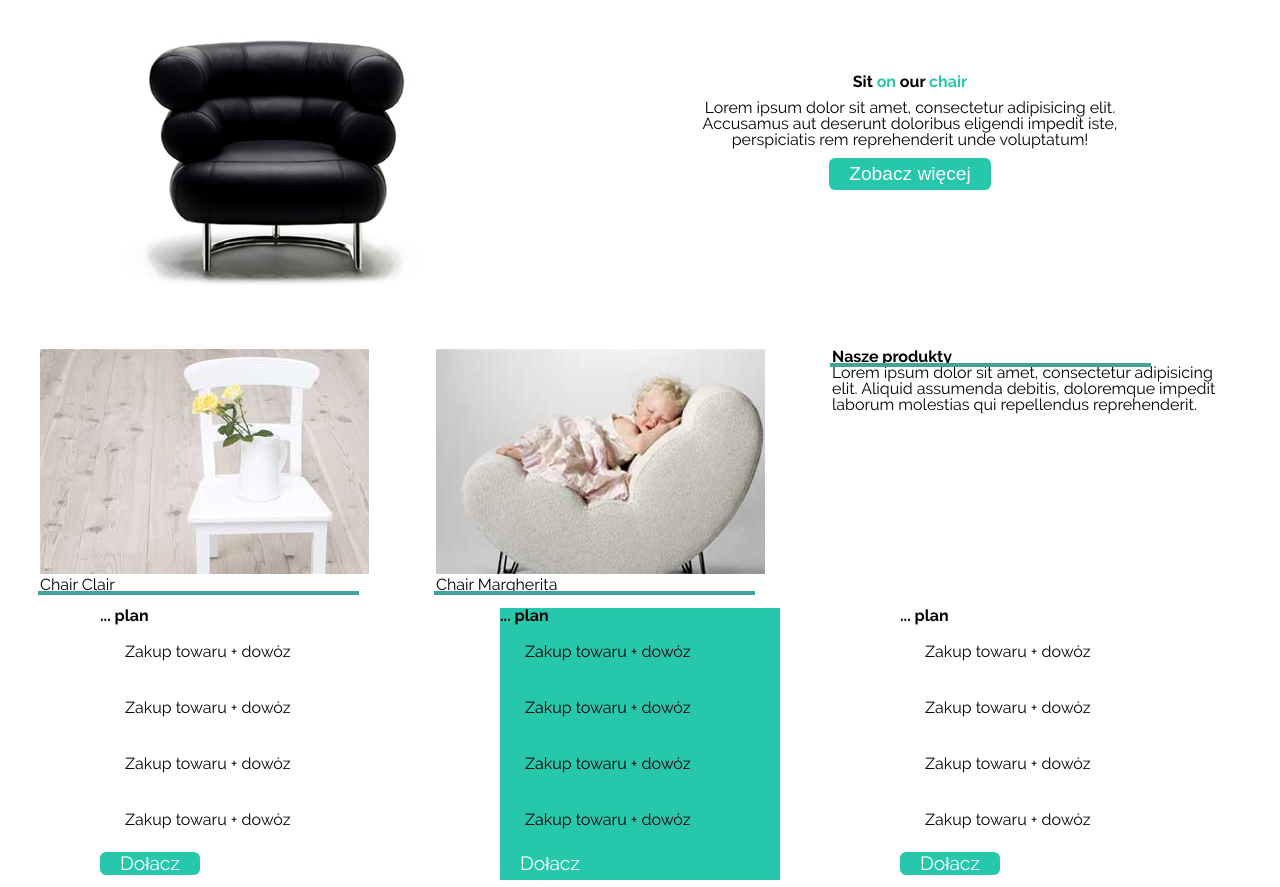
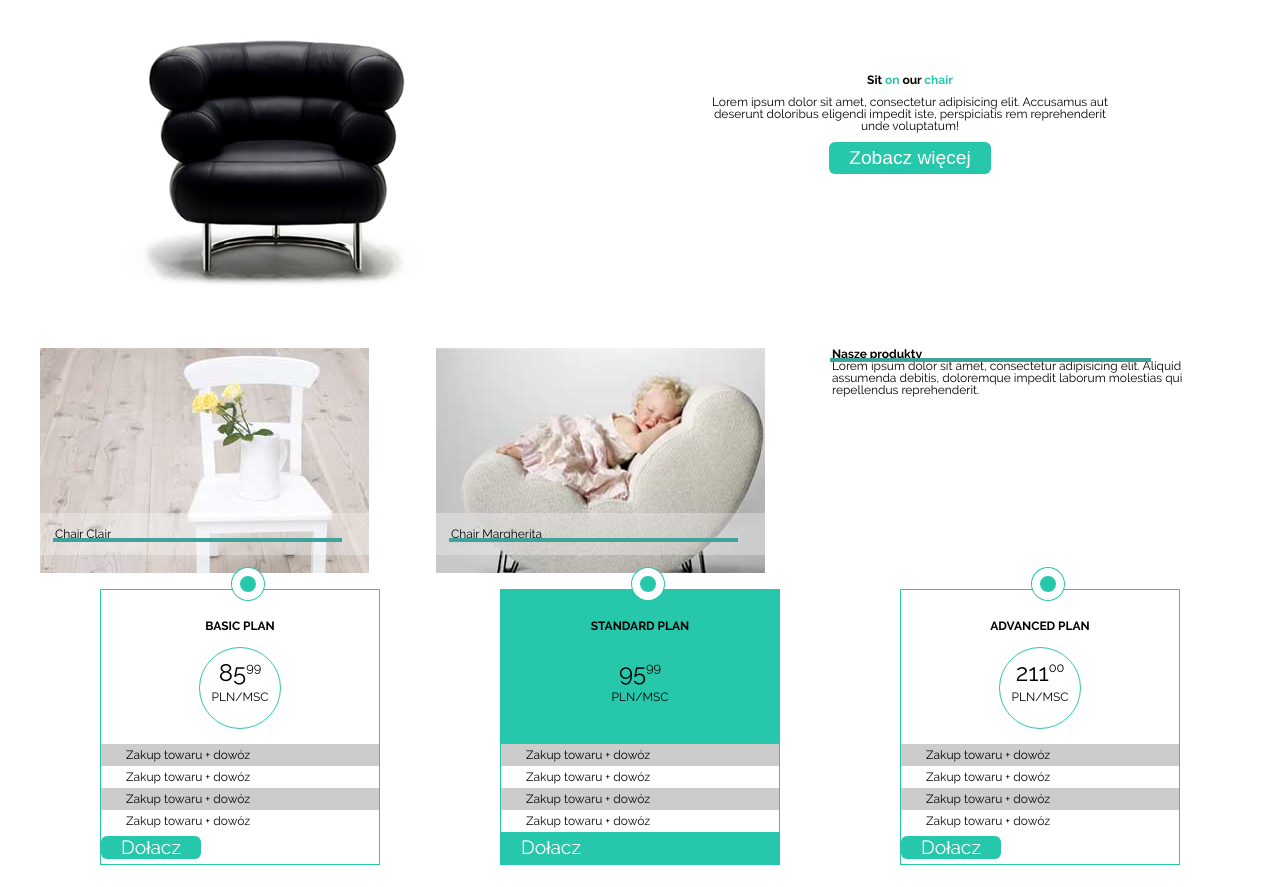
Before and after one commit to szymonWojcikowski/sit_on_chair, a plain HTML site: page index.html in a window 1280 px wide. Shown: the part 51-938 px from the top of the page. Drawn offline with Linux system fonts and the light colour scheme; files whose address does not match are found by name.

Commit message:
Some CSS

```diff
--- a/css/style.css
+++ b/css/style.css
@@ -24,7 +24,13 @@
 
 body {
     font-family: 'raleway', Arial, Tahoma, sans-serif;
+    font-size: 12px;
     box-sizing: border-box;
+}
+
+sup {
+    font-size: .8rem;
+    vertical-align: super;
 }
 
 .flex {
@@ -61,6 +67,8 @@ body {
 section {
     margin-bottom: 20px;
 }
+
+/*------header& nav > .menu-------*/
 
 header {
     height: 40px;
@@ -109,6 +117,8 @@ ul {
     list-style: none;
 }
 
+/*------section .slider-------*/
+
 .slider {
     /*width: 1200px;*/
     /*height: 500px;*/
@@ -130,6 +140,23 @@ ul {
     margin: 10px 0;
 }
 
+/*------section .products-------*/
+
+.products figure {
+    position: relative;
+}
+
+
+.products figure figcaption {
+    position: absolute;
+    bottom: 20px;
+    box-sizing: border-box;
+    width: calc(100% - 10px);
+    padding: 15px;
+    background-color: rgba(255, 255, 255, .3);
+}
+
+/*------section .plan-select-------*/
 
 .plan-select input[type="radio"] {
     visibility: hidden;
@@ -141,9 +168,74 @@ ul {
 
 .plan-select .flex li {
     flex-basis: calc(100% / 3 - 120px);
-    padding: 20px 25px;
+    padding: 5px 25px;
 }
 
 input[type="radio"]:checked + .card {
     background-color: #27c7ab;
 }
+
+.card {
+    position: relative;
+    border: 1px solid #27c7ab;
+}
+
+.card:before {
+    content: "";
+    display: block;
+    width: 16px;
+    height: 16px;
+    position: absolute;
+    top: -22px;
+    left: 50%;
+    margin-left: -8px;
+    background-color: #27c7ab;
+    border: 8px solid #FFFFFF;
+    border-radius: 50%;
+    box-shadow: 0 0 0 1px #27c7ab;
+}
+
+.card h3 {
+    margin-top: 20px;
+    padding: 10px;
+    text-align: center;
+    text-transform: uppercase;
+}
+
+.offer {
+    margin-top: 15px;
+    background-color: #CCC;
+}
+
+.offer li:nth-child(even) {
+    background-color: #FFF;
+}
+
+.circle {
+    width: 60px;
+    height: 60px;
+    line-height: 20px;
+    padding: 10px;
+    margin: 5px auto 0;
+    border: 1px solid #27c7ab;
+    border-radius: 50%;
+    text-align: center;
+}
+
+.currency {
+    text-transform: uppercase;
+}
+
+.price {
+    font-size: 1.5rem;
+}
+
+
+/*------section .contact-form-------*/
+
+/*------footer-------*/
+
+.socials li {
+    display: inline-block;
+
+}
--- a/index.html
+++ b/index.html
@@ -66,10 +66,10 @@
                 <li>
                     <input type="radio" id="basic" name="plan-selection">
                     <div class="card">
-                        <h3>... plan</h3>
+                        <h3>Basic plan</h3>
                         <div class="circle">
-                            <span class="price"></span>
-                            <span class="currency"></span>
+                            <span class="price">85<sup>99</sup></span>
+                            <span class="currency">Pln/msc</span>
                         </div>
                         <ul class="offer">
                             <li>Zakup towaru + dowóz</li>
@@ -85,10 +85,10 @@
                 <li>
                     <input type="radio" id="standard" name="plan-selection" checked>
                     <div class="card">
-                        <h3>... plan</h3>
+                        <h3>Standard plan</h3>
                         <div class="circle">
-                            <span class="price"></span>
-                            <span class="currency"></span>
+                            <span class="price">95<sup>99</sup></span>
+                            <span class="currency">Pln/msc</span>
                         </div>
                         <ul class="offer">
                             <li>Zakup towaru + dowóz</li>
@@ -104,10 +104,10 @@
                 <li>
                     <input type="radio" id="advanced" name="plan-selection">
                     <div class="card">
-                        <h3>... plan</h3>
+                        <h3>Advanced plan</h3>
                         <div class="circle">
-                            <span class="price"></span>
-                            <span class="currency"></span>
+                            <span class="price">211<sup>00</sup></span>
+                            <span class="currency">Pln/msc</span>
                         </div>
                         <ul class="offer">
                             <li>Zakup towaru + dowóz</li>
```
